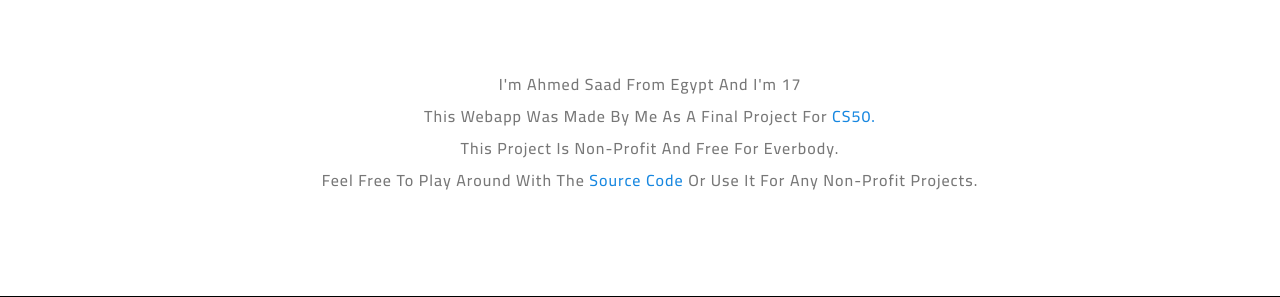
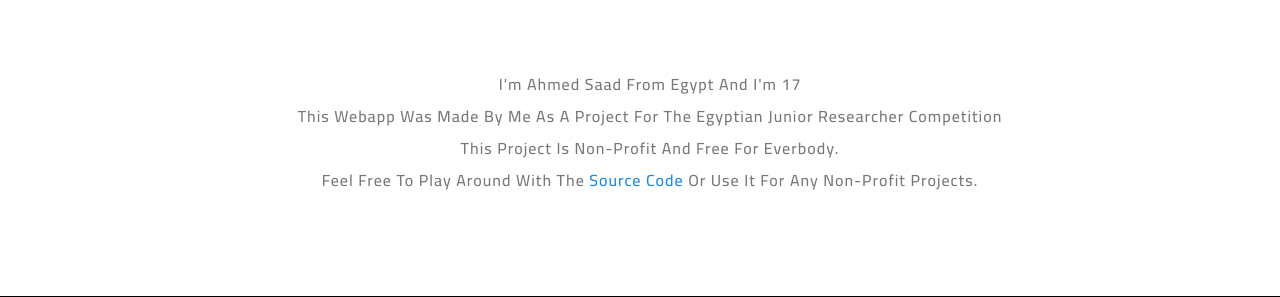
Before and after one commit to Ahmed-Elbald/Nile_Project, a Flask app: page / in a window 1280 px wide. Shown: the part 2689-2986 px from the top of the page. Run offline with Flask 2, Linux system fonts and the light colour scheme; some libraries are stand-ins or nearby versions.

Commit message:
modified index.html

```diff
--- a/templates/index.html
+++ b/templates/index.html
@@ -66,12 +66,9 @@
     <div class="sec-details">
       <p class="about-text">
         i'm ahmed saad from egypt and I'm 17 <br>
-        this webapp was made by me as a final project for
-        <abbr title="Harvard University's introduction to the intellectual enterprises of computer science and the art of programming.">
-          <span class="uppercase">cs50</span>.
-        </abbr> <br>
+        this webapp was made by me as a project for the egyptian junior researcher competition<br>
         this project is non-profit and free for everbody. <br>
-        feel free to play around with the <a href="https://github.com/Ahmed-Elbald/CS50-Final-Project" target="_blank">source code</a> or use it for any
+        feel free to play around with the <a href="https://github.com/Ahmed-Elbald/Nile_Project" target="_blank">source code</a> or use it for any
         non-profit projects.
       </p>
     </div>
```
